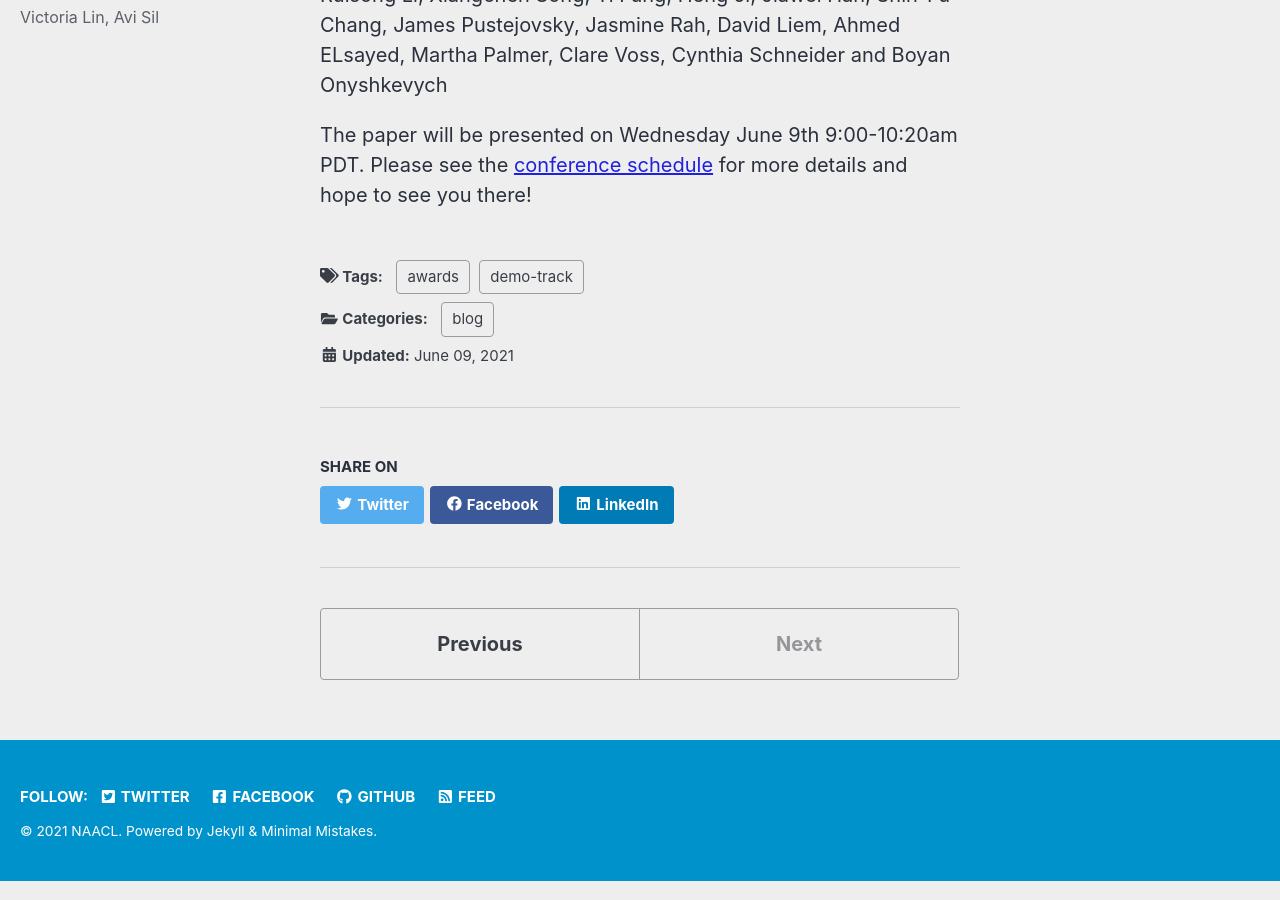
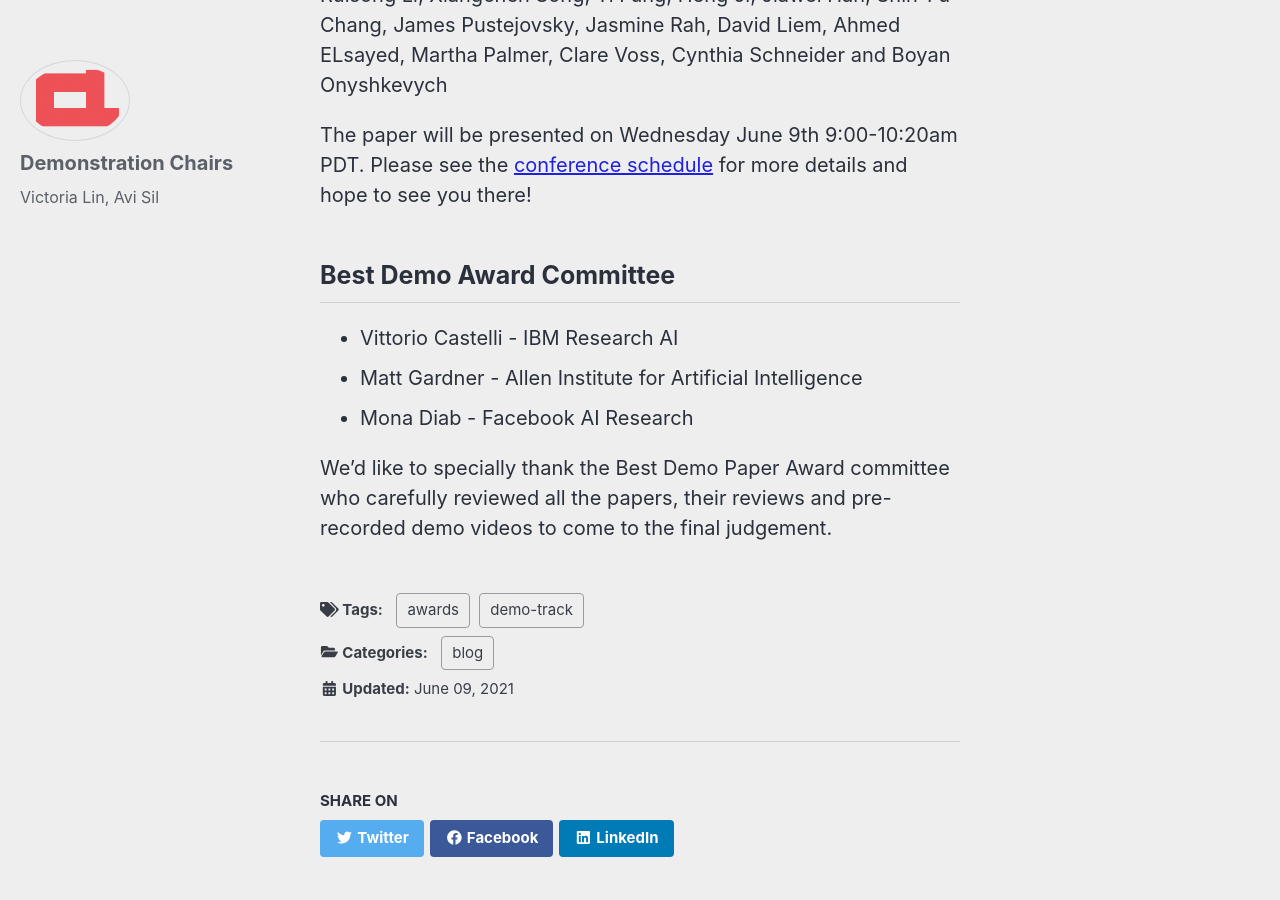
Before and after one commit to naacl-org/naacl-2021-website, a Jekyll site: the page built from _posts/2021-06-09-best-demo-award.md, in a window 1280 px wide and 900 px high, scrolled down 414 px. Built offline with Jekyll 4.4.1, drawn with Linux system fonts in a browser that asks for light colours; cached includes are drawn as plain includes; nearby versions of some CDN libraries; comment, search, counter and statistics services are not loaded.

Commit message:
Added best demo award committee

```diff
--- a/_posts/2021-06-09-best-demo-award.md
+++ b/_posts/2021-06-09-best-demo-award.md
@@ -14,3 +14,11 @@
 Qingyun Wang, Manling Li, Xuan Wang, Nikolaus Parulian, Guangxing Han, Jiawei Ma, Jingxuan Tu, Ying Lin, Ranran Haoran Zhang, Weili Liu, Aabhas Chauhan, Yingjun Guan, Bangzheng Li, Ruisong Li, Xiangchen Song, Yi Fung, Heng Ji, Jiawei Han, Shih-Fu Chang, James Pustejovsky, Jasmine Rah, David Liem, Ahmed ELsayed, Martha Palmer, Clare Voss, Cynthia Schneider and Boyan Onyshkevych
 
 The paper will be presented on Wednesday June 9th 9:00-10:20am PDT. Please see the [conference schedule](https://2021.naacl.org/conference-program/demo/program.html) for more details and hope to see you there!
+
+## Best Demo Award Committee
+
+* Vittorio Castelli - IBM Research AI
+* Matt Gardner - Allen Institute for Artificial Intelligence
+* Mona Diab - Facebook AI Research
+
+We'd like to specially thank the Best Demo Paper Award committee who carefully reviewed all the papers, their reviews and pre-recorded demo videos to come to the final judgement.
```
